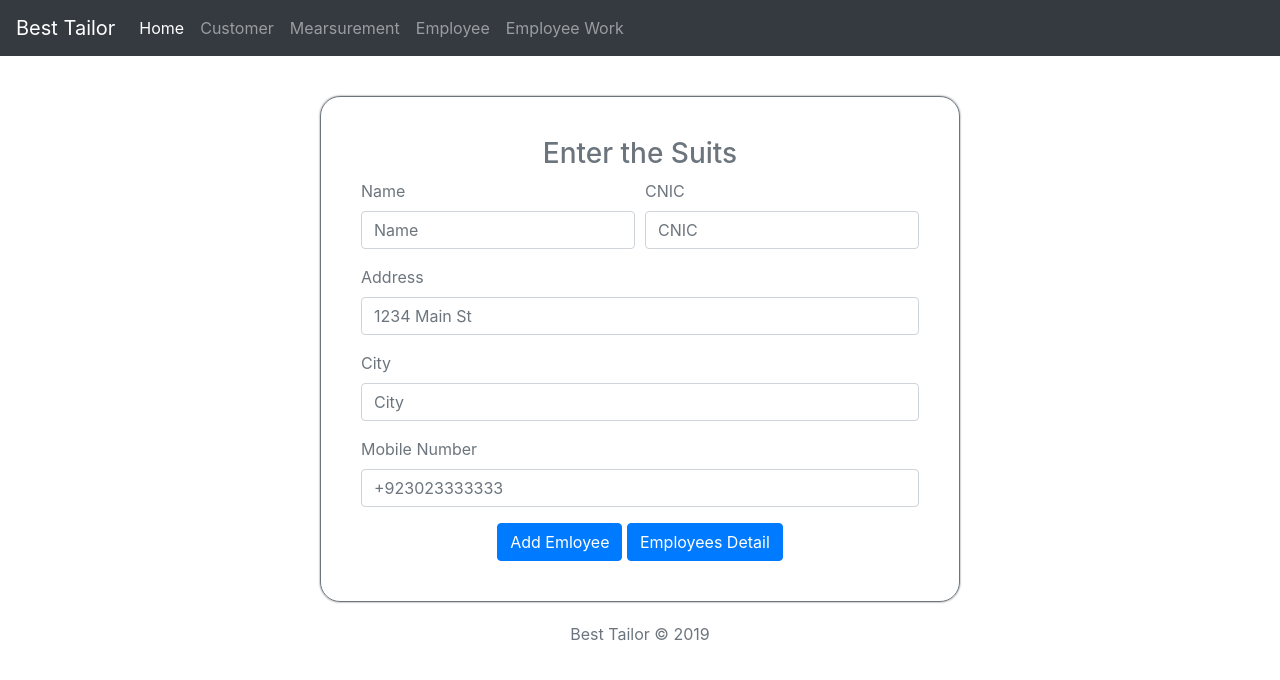
After one commit to Irshad-Khan/STS, a Laravel app: page /employee/workhistory/create in a window 1280 px wide. The commit adds this page. Shown: the top 680 px of the page. Run offline with Laravel 8, Linux system fonts and the light colour scheme; some libraries are stand-ins or nearby versions.

Commit message:
creating workhistory migrations controllers model forms and view etc

```diff
--- /dev/null
+++ b/app/Http/Controllers/WorkHistoryController.php
@@ -0,0 +1,13 @@
+<?php
+
+namespace App\Http\Controllers;
+
+use Illuminate\Http\Request;
+
+class WorkHistoryController extends Controller
+{
+    public function create (){
+
+        return view('workhistory.create');
+    }
+}
--- a/resources/views/layouts/partials/nav.blade.php
+++ b/resources/views/layouts/partials/nav.blade.php
@@ -19,7 +19,7 @@
         <a class="nav-link" href="{{ url('employee/create') }}">Employee</a>
       </li>
       <li class="nav-item">
-        <a class="nav-link" href="#">Employee Work</a>
+        <a class="nav-link" href="{{ url('employee/workhistory/create') }}">Employee Work</a>
       </li>
     </ul>
   </div>
--- /dev/null
+++ b/resources/views/workhistory/create.blade.php
@@ -0,0 +1,39 @@
+@extends('layouts.layout')
+@section('content')
+   <div class="album text-muted">
+     <div class="container">
+       <div class="row">
+       <form method="post" action="/employee/store" enctype="multipart/form-data" class="form-style">
+            {{ csrf_field() }}
+        <h3 style="text-align:center;">Enter the Suits</h3>
+  <div class="form-row">
+    <div class="form-group col-md-6">
+      <label for="inputEmail4">Name</label>
+      <input type="text" class="form-control" name="name" placeholder="Name">
+    </div>
+    <div class="form-group col-md-6">
+      <label for="inputPassword4">CNIC</label>
+      <input type="text" class="form-control" name="cnic" placeholder="CNIC">
+    </div>
+  </div>
+  <div class="form-group">
+    <label for="inputAddress">Address</label>
+    <input type="text" class="form-control" name="address" id="inputAddress" placeholder="1234 Main St">
+  </div>
+    <div class="form-group">
+      <label for="inputCity">City</label>
+      <input type="text" class="form-control" name="city" id="inputCity" placeholder="City">
+    </div>
+  <div class="form-group">
+    <label for="inputAddress">Mobile Number</label>
+    <input type="text" class="form-control" name="mobile" placeholder="+923023333333">
+  </div>
+  <div style="text-align: center;">
+    <button type="submit" class="btn btn-primary">Add Emloyee</button>
+    <a href="{{ url('employee/read') }}" class="btn btn-primary">Employees Detail</a>
+  </div>
+</form>
+         </div>
+     </div>
+   </div>
+@endsection
--- a/routes/web.php
+++ b/routes/web.php
@@ -22,3 +22,4 @@ Route::get('employee/delete/{id}','EmployeeController@delete');
 Route::get('employee/show/{id}','EmployeeController@show');
 Route::post('employee/update/{id}','EmployeeController@update');
 Route::post('employee/store','EmployeeController@store');
+Route::get('employee/workhistory/create','WorkHistoryController@create');
```
Also changed, not shown: app/WorkHistory.php (added, +10 -0 lines), database/migrations/2019_10_11_174227_create_work_histories_table.php (added).
